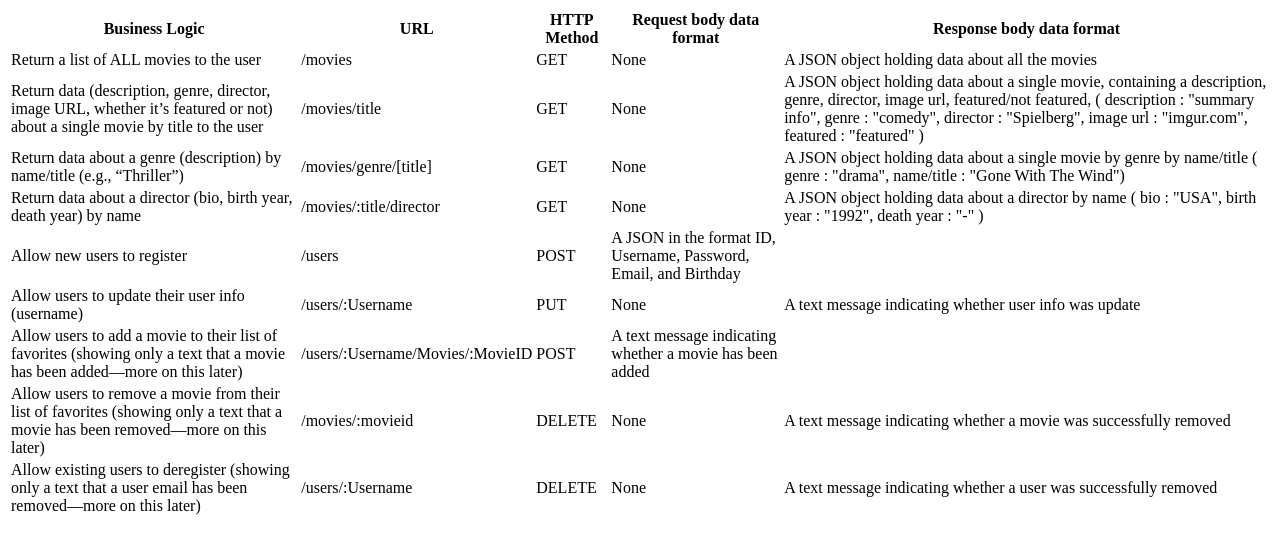
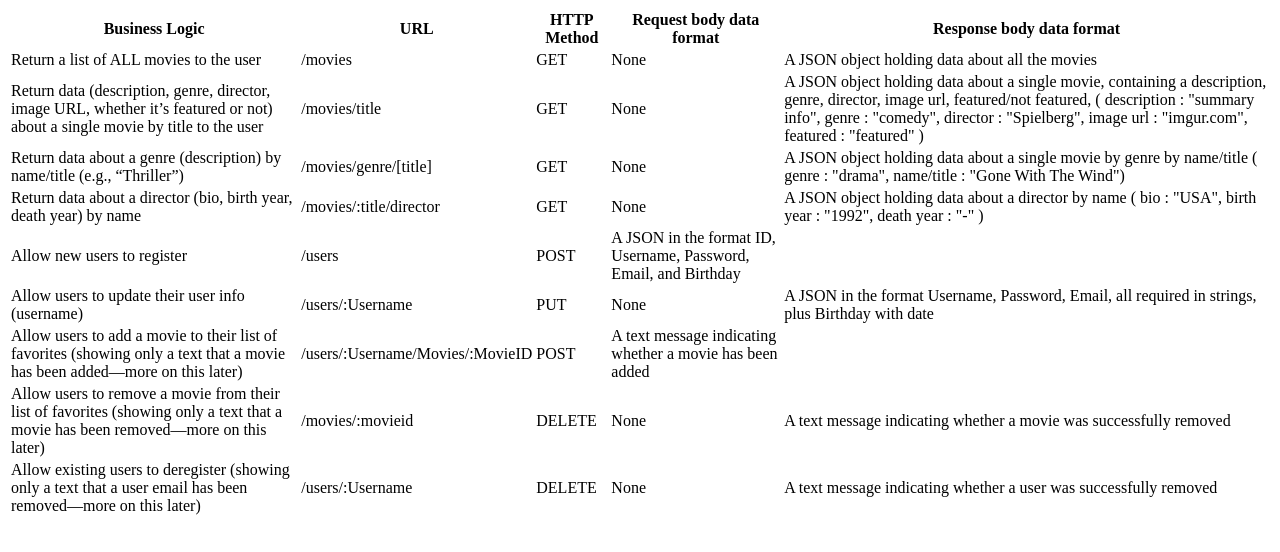
Before and after one commit to rushdm15/movie_api, a website: page public/documentation.html in a window 1280 px wide. Drawn offline with Linux system fonts and the light colour scheme.

Commit message:
edits, update user info

```diff
--- a/public/documentation.html
+++ b/public/documentation.html
@@ -87,7 +87,10 @@
           <td>/users/:Username</td>
           <td>PUT</td>
           <td>None</td>
-          <td>A text message indicating whether user info was update</td>
+          <td>
+            A JSON in the format Username, Password, Email, all required in
+            strings, plus Birthday with date
+          </td>
         </tr>
         <tr>
           <td>
```
